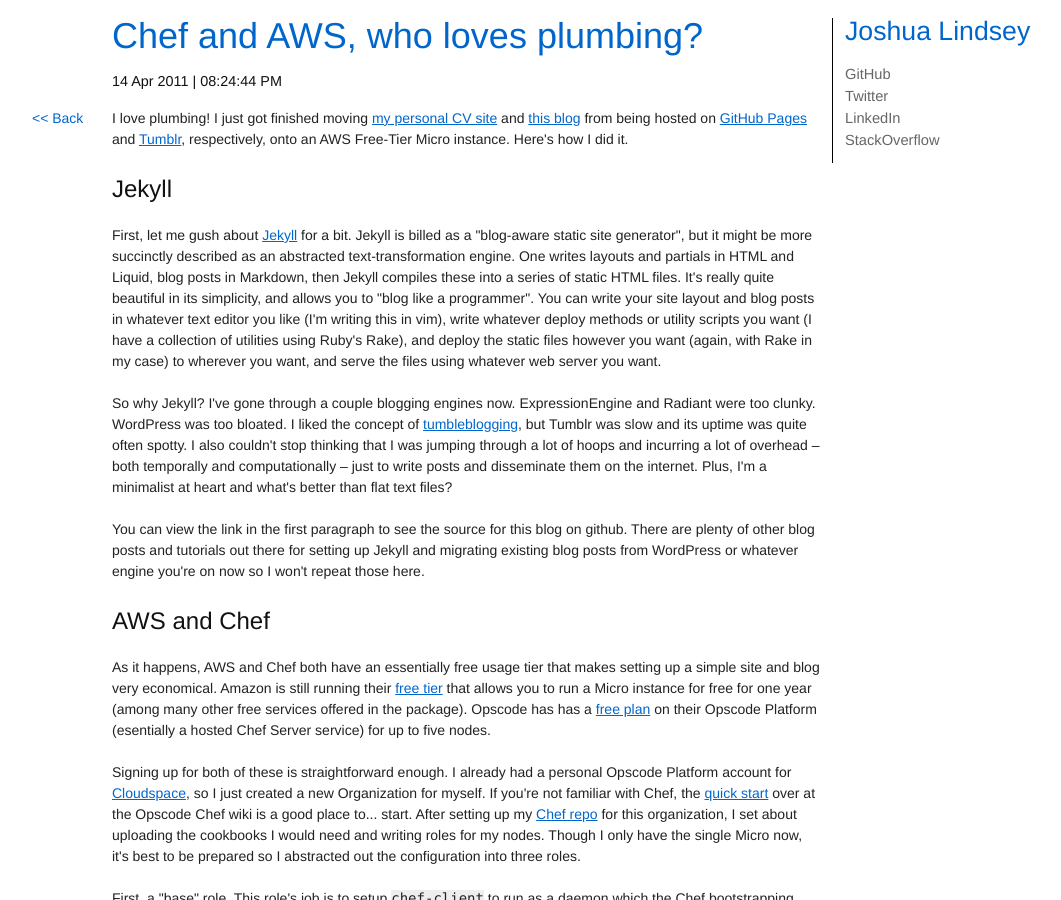
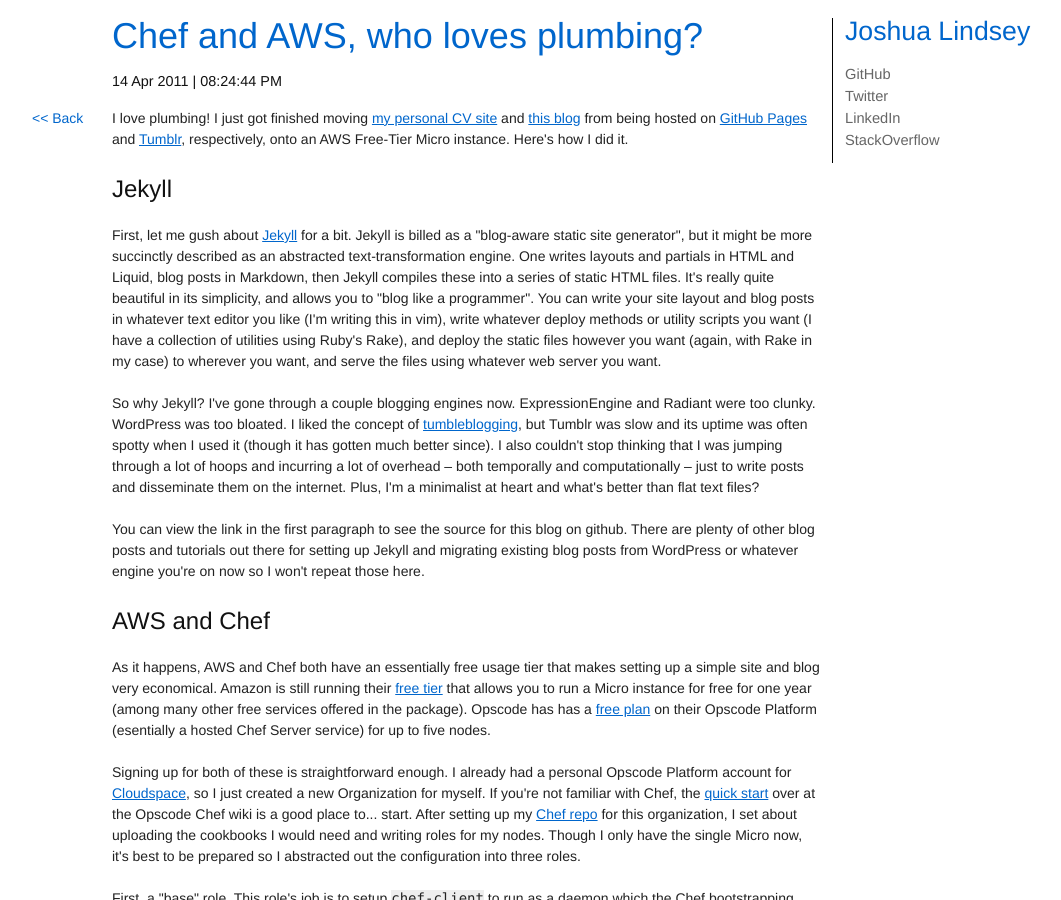
Before and after one commit to jlindsey/blog, a Jekyll site: the page public/2011-04-14/chef-and-aws-who-loves-plumbing/index.html, which Jekyll copies as it is, in a window 1280 px wide and 900 px high. Shown: the whole window, without its empty margins (53-1114 px from the left). Built offline with Jekyll 4.4.1, drawn with Linux system fonts in a browser that asks for light colours; Markdown is read by kramdown in place of the engine named in the settings; comment, search, counter and statistics services are not loaded.

Commit message:
Regenerated for Fri Apr 15 15:09:25 EDT 2011

```diff
--- a/public/2011-04-14/chef-and-aws-who-loves-plumbing/index.html
+++ b/public/2011-04-14/chef-and-aws-who-loves-plumbing/index.html
@@ -33,9 +33,9 @@
 web server you want.</p>
 
 <p>So why Jekyll? I've gone through a couple blogging engines now. ExpressionEngine and Radiant were too clunky. WordPress was too bloated. I liked the concept of
-<a href="http://www.kottke.org/05/10/tumblelogs">tumbleblogging</a>, but Tumblr was slow and its uptime was quite often spotty. I also couldn't stop thinking that
-I was jumping through a lot of hoops and incurring a lot of overhead – both temporally and computationally – just to write posts and disseminate them on the internet.
-Plus, I'm a minimalist at heart and what's better than flat text files?</p>
+<a href="http://www.kottke.org/05/10/tumblelogs">tumbleblogging</a>, but Tumblr was slow and its uptime was often spotty when I used it (though it has gotten much better since).
+I also couldn't stop thinking that I was jumping through a lot of hoops and incurring a lot of overhead – both temporally and computationally – just to write posts
+and disseminate them on the internet. Plus, I'm a minimalist at heart and what's better than flat text files?</p>
 
 <p>You can view the link in the first paragraph to see the source for this blog on github. There are plenty of other blog posts and tutorials out there for setting up
 Jekyll and migrating existing blog posts from WordPress or whatever engine you're on now so I won't repeat those here.</p>
```
